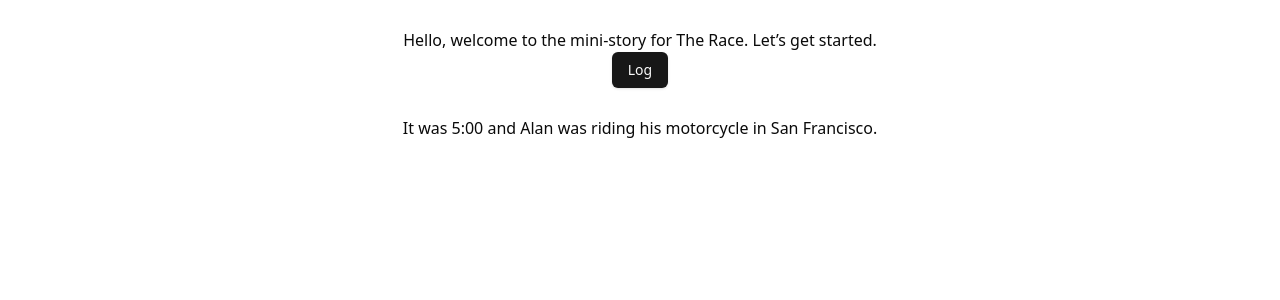
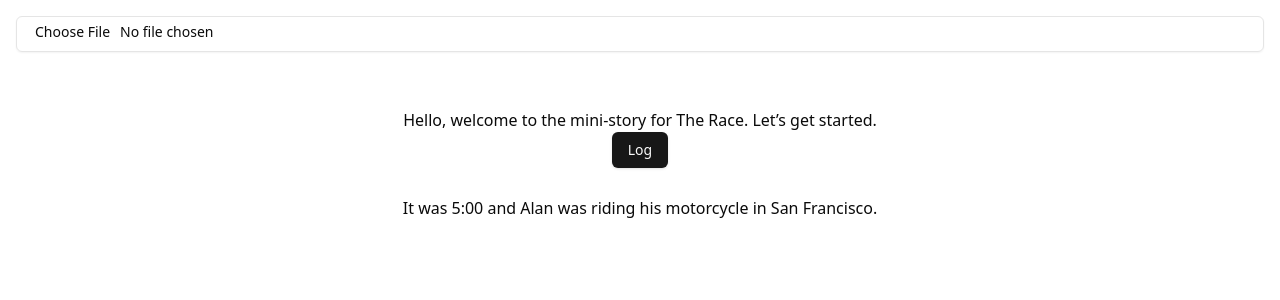
Before and after one commit to developedbyluan/ministoryapp, a Next.js app: page /create in a window 1280 px wide. Shown: the top 300 px of the page. Built offline with nearby package versions, Linux system fonts and the light colour scheme.

Commit message:
Create UI: upload text file

```diff
--- a/app/create/page.tsx
+++ b/app/create/page.tsx
@@ -1,16 +1,24 @@
-import { Button } from "@/components/ui/button"
+import { Button } from "@/components/ui/button";
+import { Input } from "@/components/ui/input";
 
 export default function TranscriptionEditorPage() {
   return (
+    <div className="flex flex-col gap-7 items-center p-4">
+      <Input type="file" accept=".txt" />
       <div className="flex flex-col gap-7 items-center py-7">
         <div className="flex flex-col items-center">
-      <p>Hello, welcome to the mini-story for The Race. Let’s get started.</p>
+          <p>
+            Hello, welcome to the mini-story for The Race. Let’s get started.
+          </p>
           <Button>Log</Button>
         </div>
 
         <div className="flex flex-col items-center">
-      <p>It was 5:00 and Alan was riding his motorcycle in San Francisco.</p>
+          <p>
+            It was 5:00 and Alan was riding his motorcycle in San Francisco.
+          </p>
         </div>
+      </div> {/* ./ log line ui */}
     </div>
-)
+  );
 }
```
Lines whose indentation alone changed are shown as unchanged.
